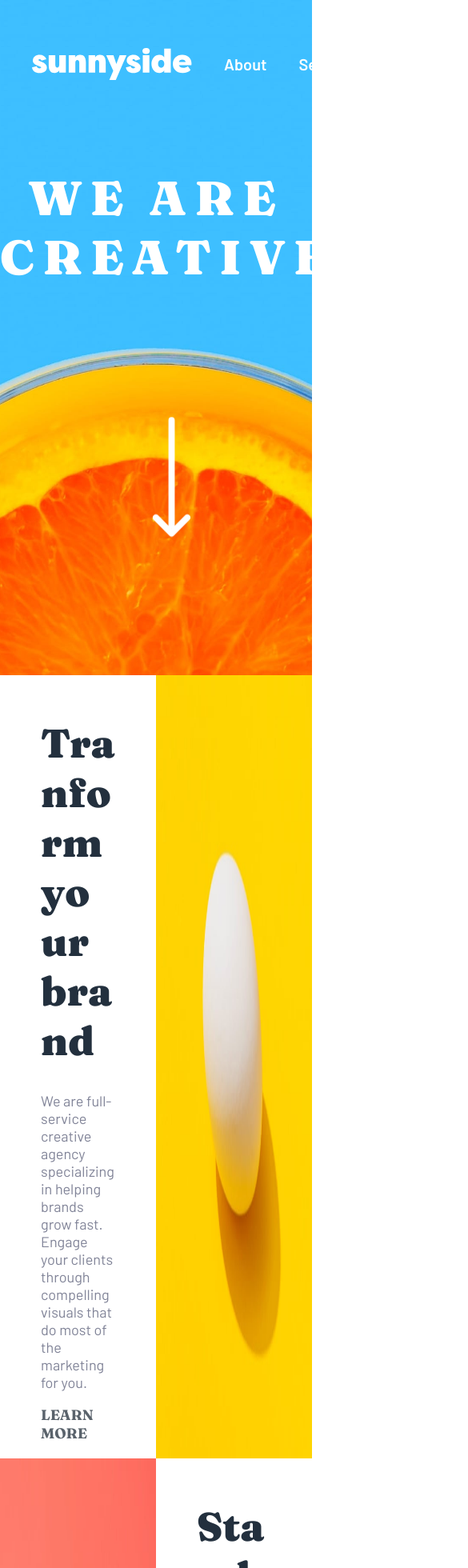
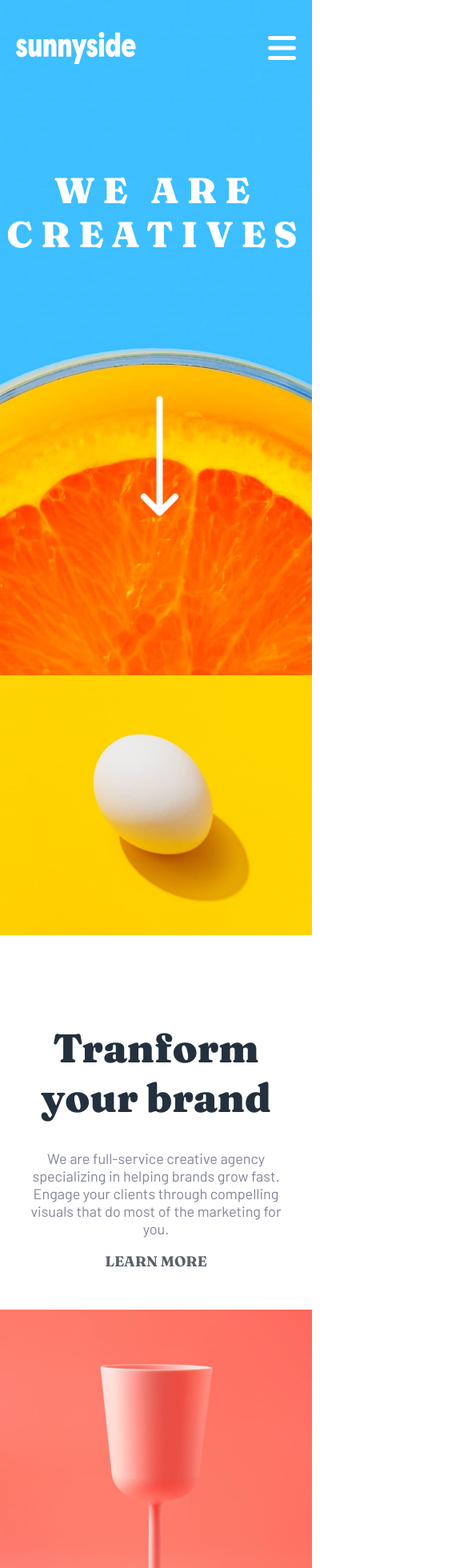
Before and after one commit to yashjangir1/product-landing-page, a React (Create React App) app: page / in a window 390 px wide. Shown: the top 1960 px of the page at 80% size, 585 px wide, since content can reach past the window. Built offline with nearby package versions, Linux system fonts and the light colour scheme.

Commit message:
Made responsive

```diff
--- a/src/Navbar.js
+++ b/src/Navbar.js
@@ -5,6 +5,7 @@ export default function Navbar(){
     return (
         <div className = "navbar-container">
            <img src = '/images/logo.svg' alt = "logo" className = 'logo' />
+           <i class="bars-icon fa-solid fa-bars"></i>
            <div className = 'navbar-contents-container'>
                 <ul className = 'navbar-items-container'>
                     <li className = 'navbar-item'><a className = 'navbar-links' href = "google.com">About</a></li>
--- a/src/index.css
+++ b/src/index.css
@@ -35,6 +35,11 @@ body{
 
 .logo:hover{
   cursor: pointer;
+}
+
+.bars-icon{
+  display: none;
+  color: transparent;
 }
 
 .navbar-contents-container{
@@ -79,13 +84,13 @@ body{
   margin-bottom: auto;
   border: none;
   font-size: 18px;
-  color: #ffffff;
-  background-color: rgb(130, 220, 243);
+  color: black;
+  background-color: #ffffff;
 }
 
 .contact-button:hover{
-  transform: scale(1.1);
-  background-color: rgb(168, 222, 236);
+  color: #ffffff;
+  background-color: rgb(130, 220, 243);
   cursor: pointer;
 }
 
@@ -398,3 +403,135 @@ body{
   color: #ffffff;
   font-size: 33px;
 }
+
+
+
+
+
+
+@media all and (max-width: 768px){
+
+  .home-page-title{
+    font-size: 45px;
+    margin-top: 100px;
+  }
+
+  .home-page-container{
+    padding-top: 10px;
+  }
+
+
+  .navbar-container{
+    padding: 0px;
+    padding: 0px 20px 0px 20px;
+  }
+
+  .logo{
+    width: 150px;
+    height: 40px;
+  }
+
+  .bars-icon{
+    display: block;
+    color: #ffffff;
+    font-size: 40px;
+    margin-left: auto;
+    text-align: center;
+    margin-top: auto;
+    margin-bottom: auto;
+  }
+
+  .contact-button{
+    display: none;
+  }
+
+  .navbar-items-container{
+    display: none;
+  }
+
+  .arrow-down{
+    margin-left: 45%;
+  }
+
+
+
+
+
+  .about-page-container{
+    flex-direction: column;
+  }
+
+  .about-page-text-container{
+    order: 2 !important;
+    width: 100vw;
+    padding-left: 30px;
+    padding-right: 30px;
+  }
+
+  .about-page-text-c-inner{
+    margin-top: 90px;
+    min-width: 100%;
+    text-align: center;
+    height: 40vh;
+  }
+
+  .about-page-image{
+    width: 100vw;
+  }
+
+
+
+
+  .services-main-container{
+    flex-direction: column;
+  }
+
+  .services-conatiner{
+    width: 100vw;
+  }
+
+
+
+
+
+  .projects-main-container{
+    height: 100%;
+  }
+
+  .all-clients-container{
+    flex-direction: column;
+  }
+
+  .client-testimonial-container{
+    width: 100%;
+    margin: 0px;
+    margin-bottom: 100px;
+  }
+
+
+
+
+
+
+
+  .images-container{
+    flex-direction: row;
+    flex-wrap: wrap;
+  }
+
+  .product-image{
+    width: 50vw;
+  }
+
+
+
+
+
+  .services-conatiner{
+    padding-bottom: 20px;
+  }
+
+  .services-text-container{
+    width: 90%;
+  }
+}
```
